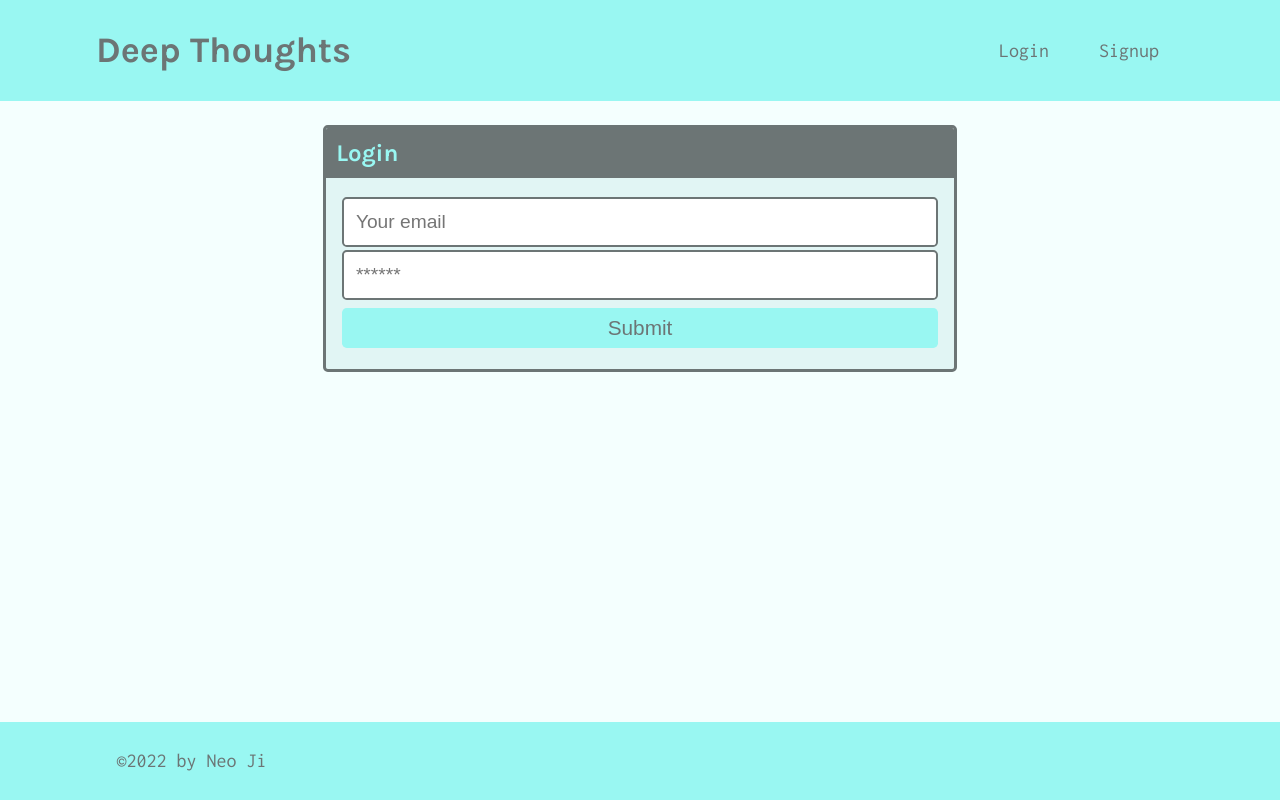
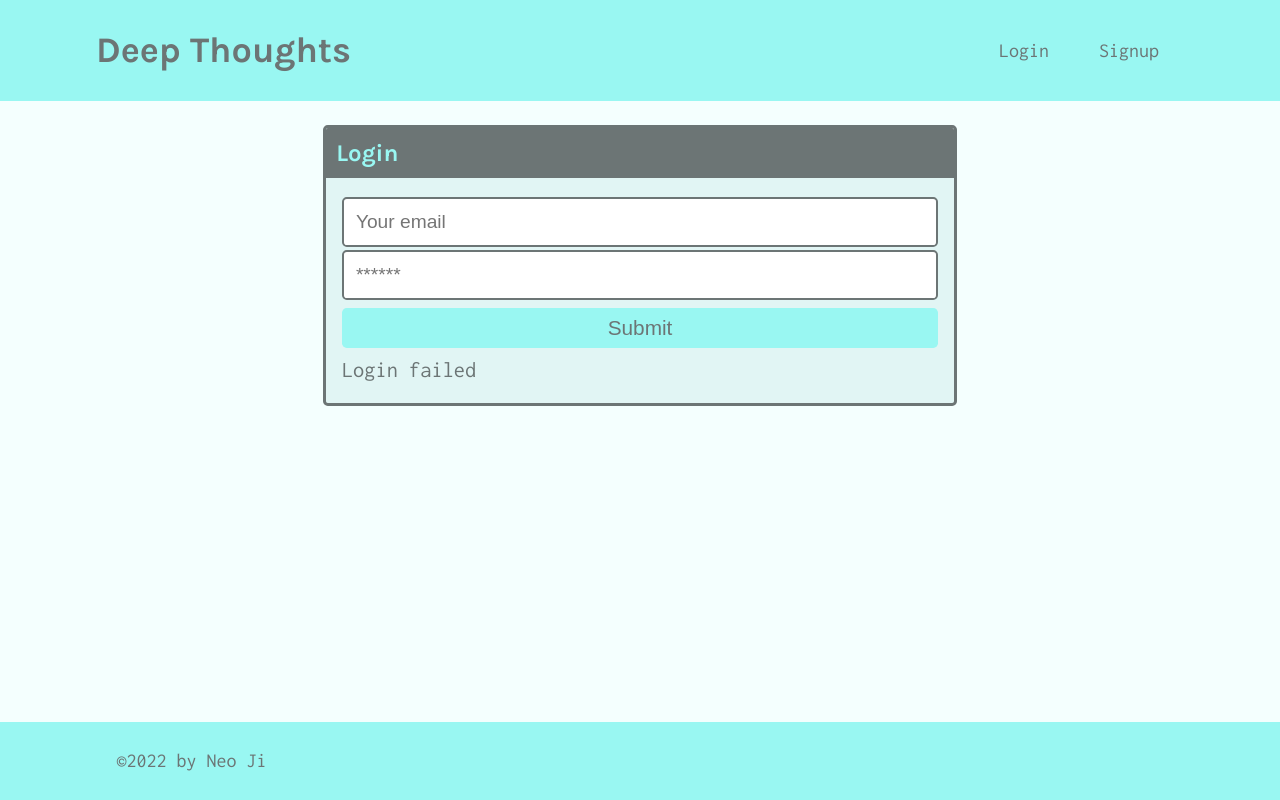
Before and after one commit to fullstackneo/deep-thoughts, a React (Create React App) app in the folder client/: page /login in a window 1280 px wide. Both pictures are taken after typing "name@example.com", "Sample123" into the empty fields and a click on the button "Submit". Built offline with nearby package versions, Linux system fonts and the light colour scheme; no server answers.

Commit message:
set up login form

```diff
--- a/client/src/pages/Login.js
+++ b/client/src/pages/Login.js
@@ -1,11 +1,18 @@
+import { useMutation } from '@apollo/client';
 import React, { useState } from 'react';
+import { LOGIN_USER } from '../utils/mutations';
 
-const Login = (props) => {
+const Login = props => {
   const [formState, setFormState] = useState({ email: '', password: '' });
+  const [login, { error }] = useMutation(LOGIN_USER);
 
   // update state based on form input changes
-  const handleChange = (event) => {
+  const handleChange = event => {
+    // 通过event.target这个对象来解析
     const { name, value } = event.target;
+    // console.log(event.target.name);
+    // console.log(name);
+    // console.log(value);
 
     setFormState({
       ...formState,
@@ -14,8 +21,18 @@ const Login = (props) => {
   };
 
   // submit form
-  const handleFormSubmit = async (event) => {
+  const handleFormSubmit = async event => {
     event.preventDefault();
+
+    try {
+      const { data } = await login({
+        variables: { ...formState },
+      });
+
+      console.log(data);
+    } catch (e) {
+      console.error(e);
+    }
 
     // clear form values
     setFormState({
@@ -25,34 +42,35 @@ const Login = (props) => {
   };
 
   return (
-    <main className='flex-row justify-center mb-4'>
-      <div className='col-12 col-md-6'>
-        <div className='card'>
-          <h4 className='card-header'>Login</h4>
-          <div className='card-body'>
+    <main className="flex-row justify-center mb-4">
+      <div className="col-12 col-md-6">
+        <div className="card">
+          <h4 className="card-header">Login</h4>
+          <div className="card-body">
             <form onSubmit={handleFormSubmit}>
               <input
-                className='form-input'
-                placeholder='Your email'
-                name='email'
-                type='email'
-                id='email'
+                className="form-input"
+                placeholder="Your email"
+                name="email"
+                type="email"
+                id="email"
                 value={formState.email}
                 onChange={handleChange}
               />
               <input
-                className='form-input'
-                placeholder='******'
-                name='password'
-                type='password'
-                id='password'
+                className="form-input"
+                placeholder="******"
+                name="password"
+                type="password"
+                id="password"
                 value={formState.password}
                 onChange={handleChange}
               />
-              <button className='btn d-block w-100' type='submit'>
+              <button className="btn d-block w-100" type="submit">
                 Submit
               </button>
             </form>
+            {error && <div>Login failed</div>}
           </div>
         </div>
       </div>
```
Also changed, not shown: client/jsconfig.json (added, +16 -0 lines).
